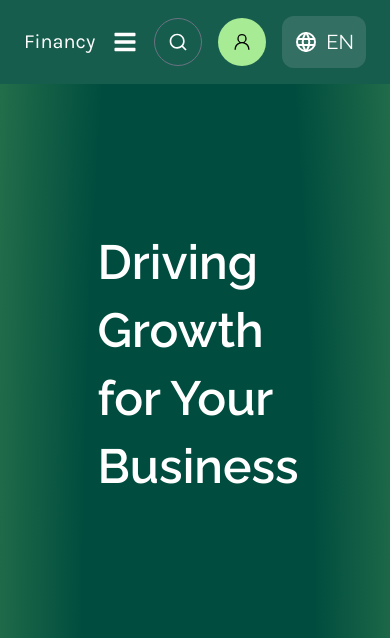
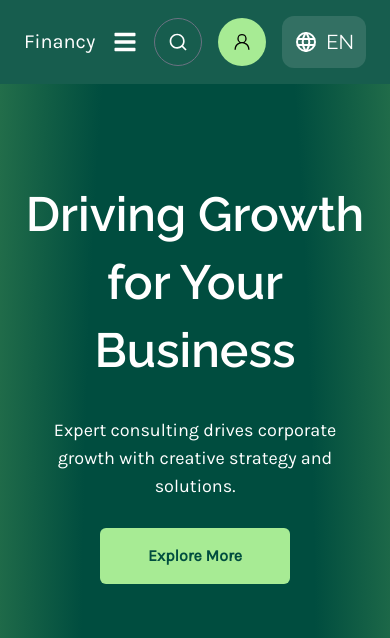
Before and after one commit to book-an-appoinment/client, a React (Vite) app: page / in a window 390 px wide. Shown: the top 638 px of the page. Built offline with nearby package versions, Linux system fonts and the light colour scheme.

Commit message:
header part full responsive

```diff
--- a/src/components/Home/Header/Header.jsx
+++ b/src/components/Home/Header/Header.jsx
@@ -10,19 +10,21 @@ const Header = ({
 }) => {
   return (
     <div
-      className="w-full mx-auto lg:h-[694px]"
+      className="w-full mx-auto lg:h-[694px] px-1"
       style={{
         background:
           "radial-gradient(55.97% 157.65% at 50.89% 48.56%, #004D3F 0%, #004D3F 53.5%, #26714B 100%)",
       }}
     >
-      <div className="flex pt-36 w-[50%] mx-auto">
-        <h1 className="text-white font-semibold text-5xl/17 pe-24">
+      <div className="lg:flex lg:pt-36 pt-24 px-2 text-center lg:text-start lg:w-1/2 mx-auto">
+        <h1 className="text-white font-semibold text-5xl/17 lg:pe-24">
           {heading}
         </h1>
 
-        <div className="w-1/2">
-          <p className="text-white text-lg">{para}</p>
+        <div className="lg:w-1/2">
+          <p className="text-white text-lg mt-8 lg:mt-0 px-10 lg:px-0">
+            {para}
+          </p>
           <button className="bg-light-green px-12 py-4 font-bold text-primary-button-text mt-7 rounded-md">
             {buttonTitle}
           </button>
--- a/src/components/Home/Header/ImageSection.jsx
+++ b/src/components/Home/Header/ImageSection.jsx
@@ -13,7 +13,7 @@ const ImageSection = ({ showStatsCard = true }) => {
 
         {/* Conditionally render StatsCard based on showStatsCard prop */}
         {showStatsCard && (
-          <div className="mt-60 ms-10 lg:absolute -bottom-60 -right-60 mx-auto lg:-right-55 transform -translate-x-1/2 -translate-y-1/2 rounded-lg">
+          <div className="mt-60 ms-12 lg:absolute -bottom-60 -right-55 mx-auto lg:-right-55 transform -translate-x-1/2 -translate-y-1/2 rounded-lg">
             <StatsCard
               globalClients="100+"
               teamMembers="150+"
```
